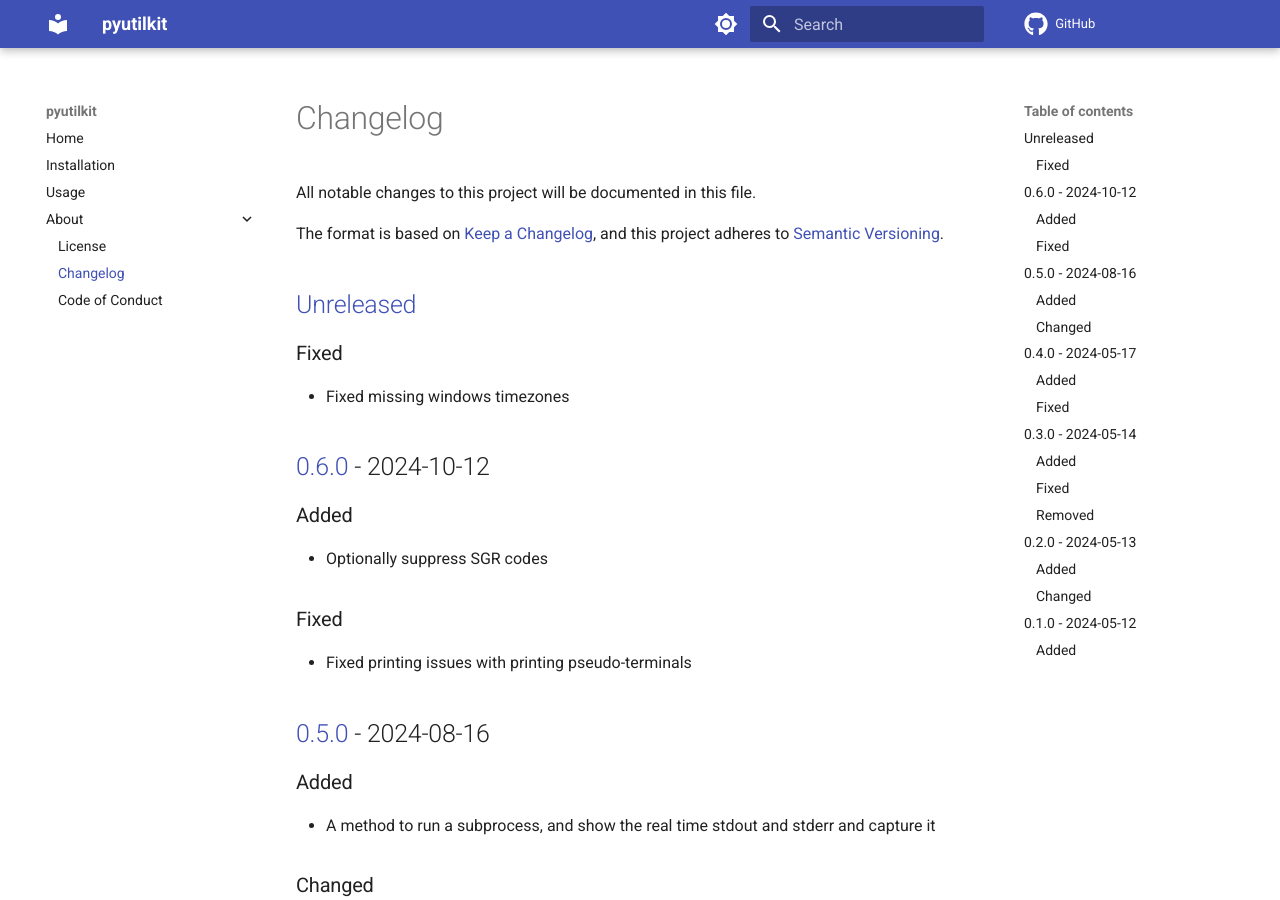
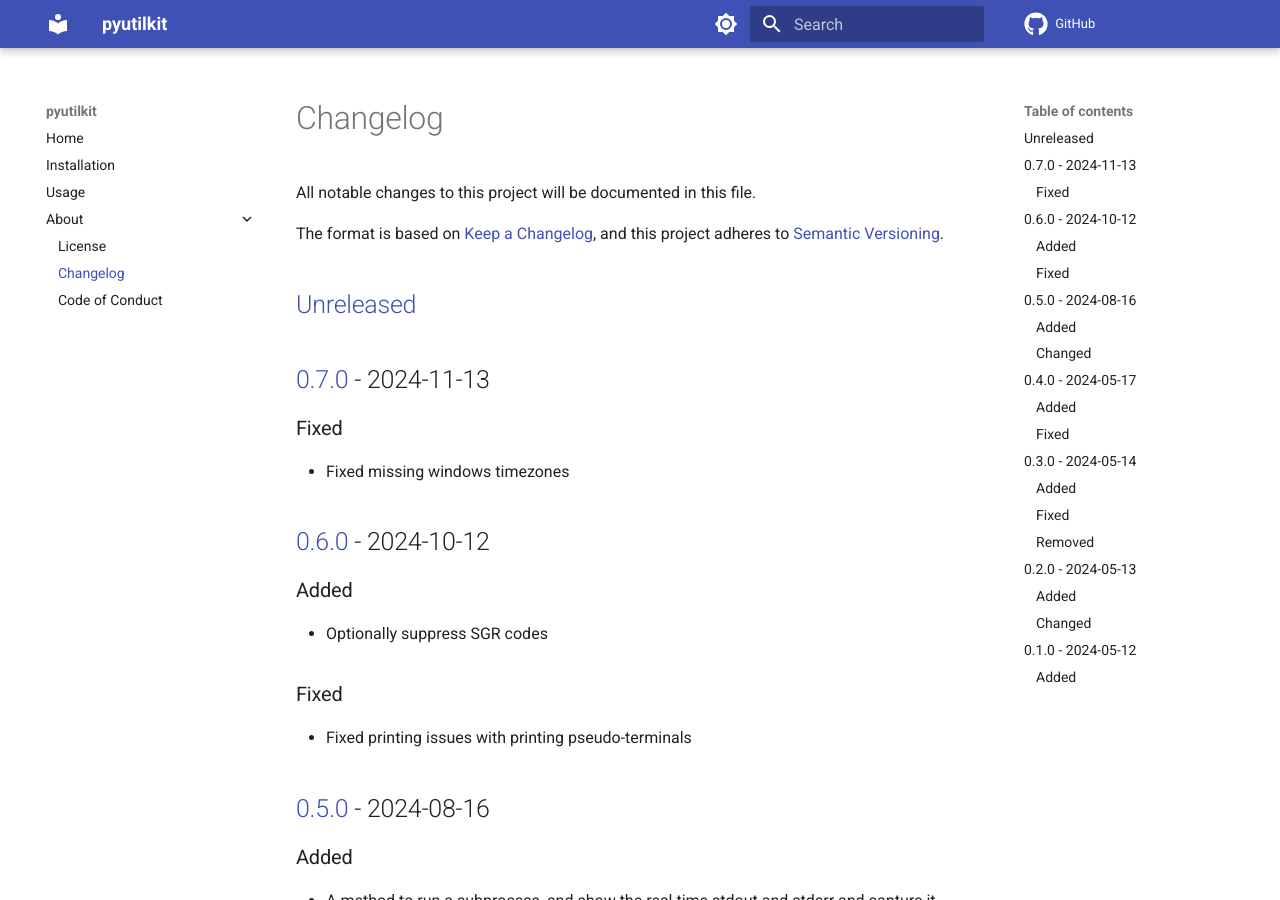
Before and after one commit to spapanik/pyutilkit, an MkDocs documentation site: the page built from docs/CHANGELOG.md, in a window 1280 px wide and 900 px high. Built offline with MkDocs 1.6.1 and Material for MkDocs 9.7.7, drawn with Linux system fonts in a browser that asks for light colours; comment, search, counter and statistics services are not loaded.

Commit message:
🔖 Bump version

```diff
--- a/docs/CHANGELOG.md
+++ b/docs/CHANGELOG.md
@@ -5,6 +5,8 @@ All notable changes to this project will be documented in this file.
 The format is based on [Keep a Changelog], and this project adheres to [Semantic Versioning].
 
 ## [Unreleased]
+
+## [0.7.0] - 2024-11-13
 
 ### Fixed
 
@@ -78,7 +80,8 @@ The format is based on [Keep a Changelog], and this project adheres to [Semantic
 
 [Keep a Changelog]: https://keepachangelog.com/en/1.0.0/
 [Semantic Versioning]: https://semver.org/spec/v2.0.0.html
-[Unreleased]: https://github.com/spapanik/pyutilkit/compare/v0.6.0...main
+[Unreleased]: https://github.com/spapanik/pyutilkit/compare/v0.7.0...main
+[0.7.0]: https://github.com/spapanik/pyutilkit/compare/v0.6.0...v0.7.0
 [0.6.0]: https://github.com/spapanik/pyutilkit/compare/v0.5.0...v0.6.0
 [0.5.0]: https://github.com/spapanik/pyutilkit/compare/v0.4.0...v0.5.0
 [0.4.0]: https://github.com/spapanik/pyutilkit/compare/v0.3.0...v0.4.0
--- a/pyproject.toml
+++ b/pyproject.toml
@@ -6,7 +6,7 @@ build-backend = "phosphorus.construction.api"
 
 [project]
 name = "pyutilkit"
-version = "0.6.0"
+version = "0.7.0"
 
 authors = [
     { name = "Stephanos Kuma", email = "stephanos@kuma.ai" },
```
